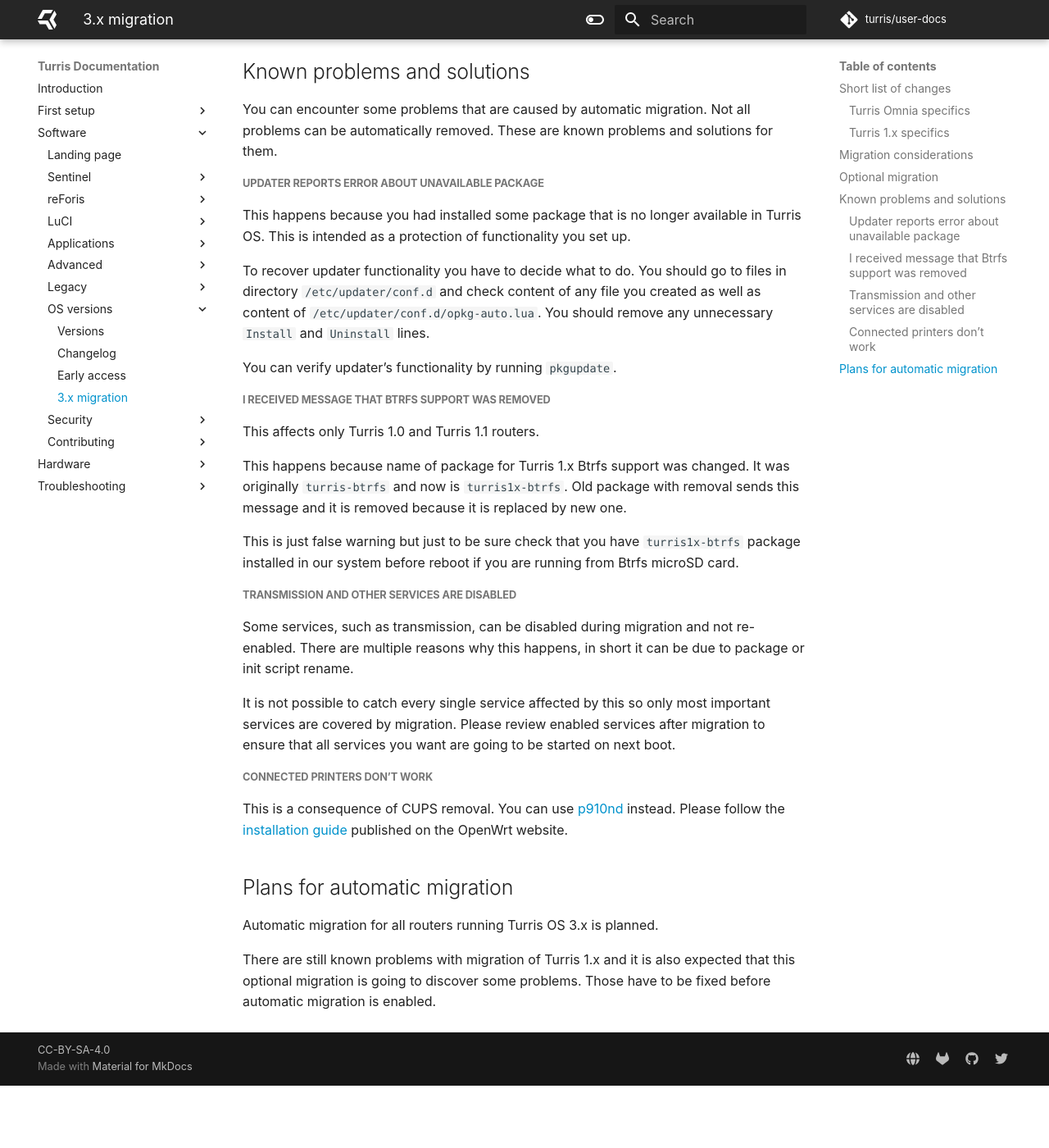
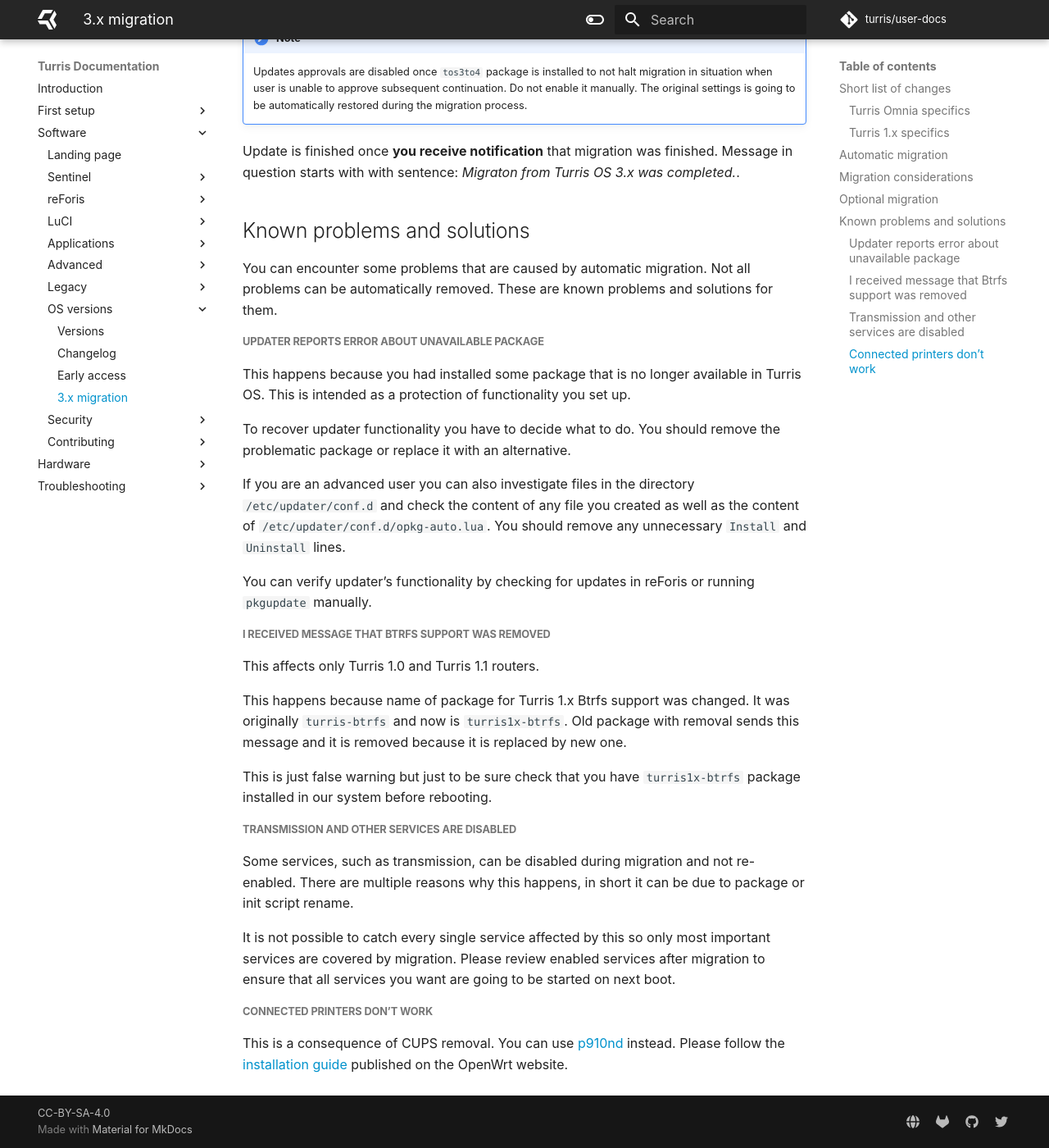
Before and after one commit to turris-cz/user-docs, an MkDocs documentation site: the page built from docs/geek/tos3-migration.md, in a window 1280 px wide and 1400 px high, scrolled down 3986 px. Shown: the whole window at 82% size. Built offline with MkDocs 1.6.1 and Material for MkDocs 9.7.7, drawn with Linux system fonts in a browser that asks for light colours; before the commit the page ends 5310 px from its top, so only the background shows below that; some of the changed text lies outside the part shown.

Commit message:
geek/tos3-migration: inform users about automatic migration
We plan to launch automatic migration slowly and this updates
documentation to reflect that.

```diff
--- a/docs/geek/tos3-migration.md
+++ b/docs/geek/tos3-migration.md
@@ -55,6 +55,13 @@
 ##### Turris 1.x specifics
 * Significant change is switch from uClibc to Musl.
 * Smrt support was removed.
+
+
+## Automatic migration
+Automatic migration is in progress, but not all routers get it at the same time.
+Only a subset of routers gets migrated at a time, so our support can react to any
+issues that you might have in time. If your router is not automatically migrated,
+you can still trigger it manually. Please continue reading this article.
 
 
 ## Migration considerations
@@ -142,12 +149,16 @@
 This happens because you had installed some package that is no longer available
 in Turris OS. This is intended as a protection of functionality you set up.
 
-To recover updater functionality you have to decide what to do. You should go to
-files in directory `/etc/updater/conf.d` and check content of any file you created
-as well as content of `/etc/updater/conf.d/opkg-auto.lua`. You should remove any
+To recover updater functionality you have to decide what to do. You should
+remove the problematic package or replace it with an alternative.
+
+If you are an advanced user you can also investigate files in the directory
+`/etc/updater/conf.d` and check the content of any file you created as well as
+the content of `/etc/updater/conf.d/opkg-auto.lua`. You should remove any
 unnecessary `Install` and `Uninstall` lines.
 
-You can verify updater's functionality by running `pkgupdate`.
+You can verify updater's functionality by checking for updates in reForis or
+running `pkgupdate` manually.
 
 ##### I received message that Btrfs support was removed
 This affects only Turris 1.0 and Turris 1.1 routers.
@@ -157,8 +168,7 @@
 removal sends this message and it is removed because it is replaced by new one.
 
 This is just false warning but just to be sure check that you have
-`turris1x-btrfs` package installed in our system before reboot if you are running
-from Btrfs microSD card.
+`turris1x-btrfs` package installed in our system before rebooting.
 
 ##### Transmission and other services are disabled
 Some services, such as transmission, can be disabled during migration and not
@@ -175,11 +185,3 @@
 [p910nd](https://man.cx/p910nd) instead. Please follow the
 [installation guide](https://openwrt.org/docs/guide-user/services/print_server/p910ndprinterserver)
 published on the OpenWrt website.
-
-
-## Plans for automatic migration
-Automatic migration for all routers running Turris OS 3.x is planned.
-
-There are still known problems with migration of Turris 1.x and it is also
-expected that this optional migration is going to discover some problems. Those
-have to be fixed before automatic migration is enabled.
```
